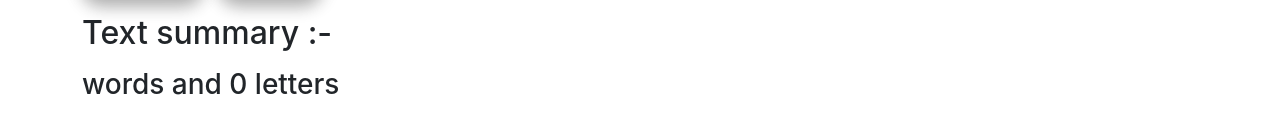
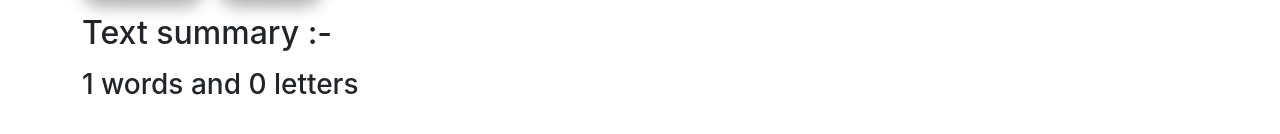
Before and after one commit to kiteretsu01/react-app_myapp1, a React (Create React App) app: page / in a window 1280 px wide. Shown: the part 392-526 px from the top of the page. Built offline with nearby package versions, Linux system fonts and the light colour scheme.

Commit message:
Deployed website

```diff
--- a/src/Components/Textform.js
+++ b/src/Components/Textform.js
@@ -3,15 +3,6 @@ import React, { useState } from "react";
 export default function Textform(props) {
   const [text, setText] = useState("");
 
-  const words = () => {
-    let len = text.split(" ").length;
-    console.log(len);
-    if (len == 0) {
-      return 0;
-    } else {
-      return text.split(" ").length;
-    }
-  };
   const upclick = () => {
     let newtext = text.toUpperCase();
     setText(newtext);
@@ -46,7 +37,7 @@ export default function Textform(props) {
       </button>
       <h2 className="my-3">Text summary :-</h2>
       <h3>
-        {words} words and {text.length} letters
+        {text.split(" ").length} words and {text.length} letters
       </h3>
     </div>
   );
```
